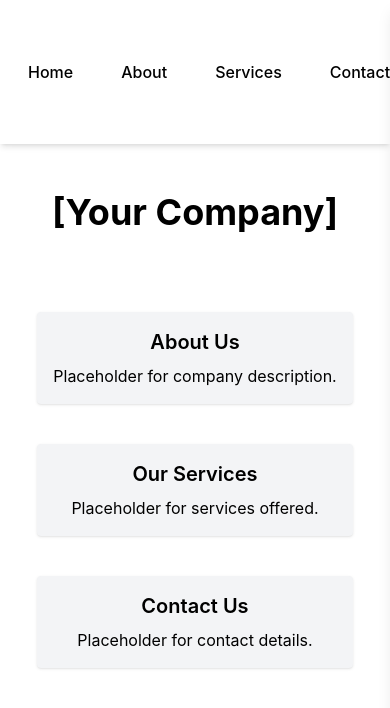
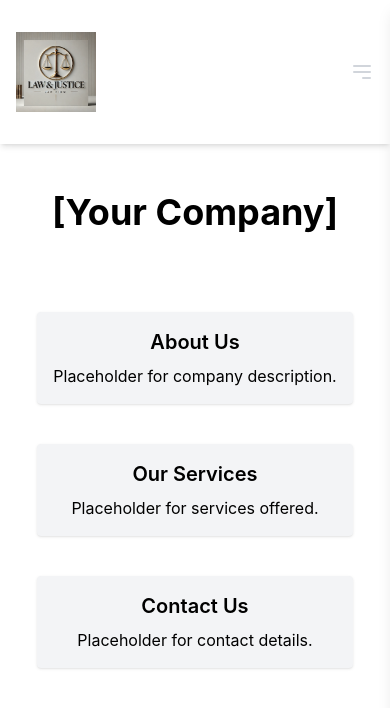
Before and after one commit to jpjun8/webdev_proto, a React (Create React App) app: page / in a window 390 px wide. Shown: the top 708 px of the page. Built offline with nearby package versions, Linux system fonts and the light colour scheme.

Commit message:
Navbar visibility fix based on window size

```diff
--- a/src/components/Navbar.js
+++ b/src/components/Navbar.js
@@ -45,7 +45,7 @@ const Navbar = () => {
 
         {/* Full Menu Links for Larger Screens */}
         <div
-          className={`nav-links flex space-x-6 ml-auto font-bold ${
+          className={`nav-links flex space-x-6 ml-auto font-bold md:block hidden ${
             isScrolled ? "text-white" : "text-black"
           }`}
         >
```
